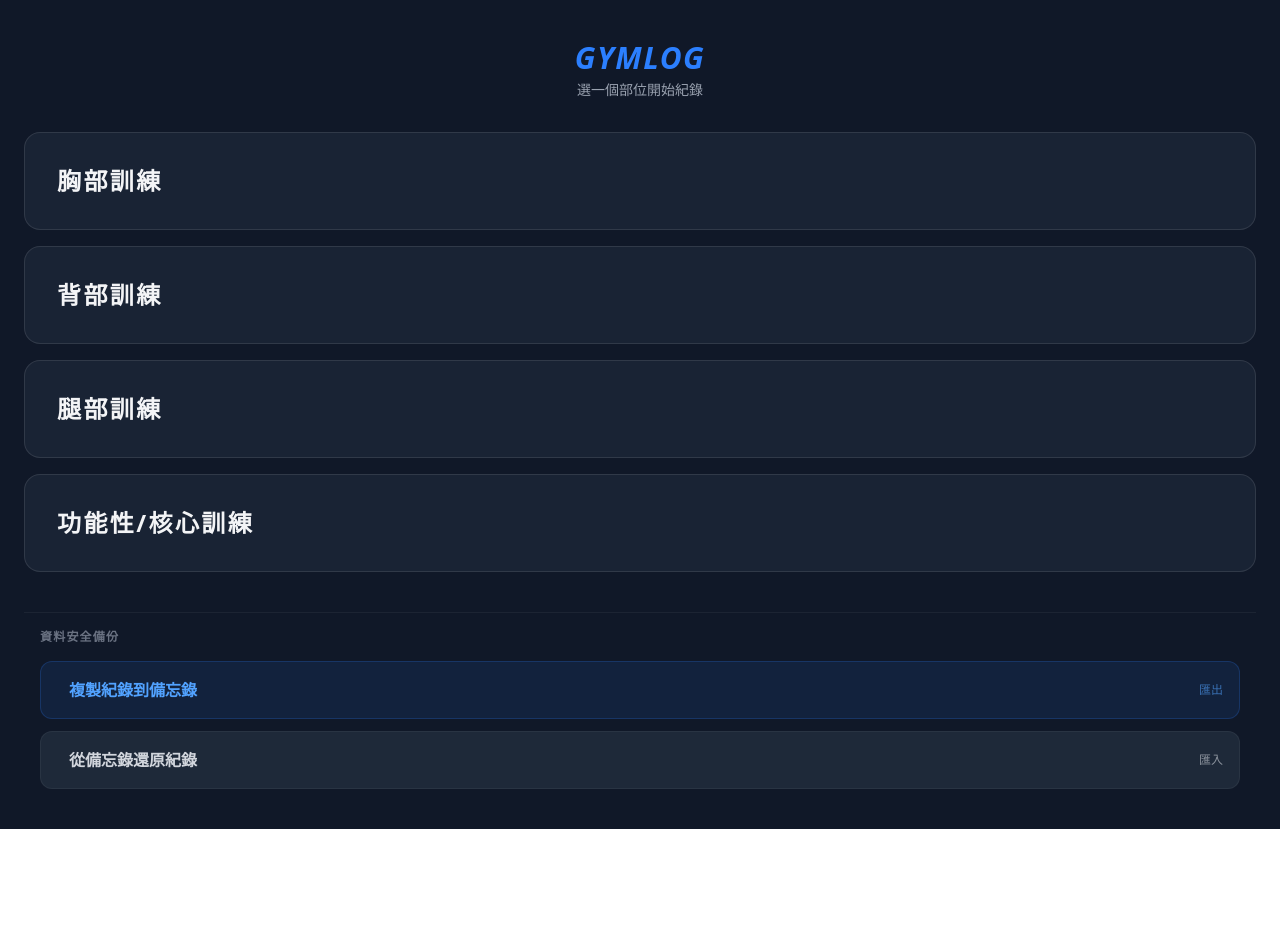
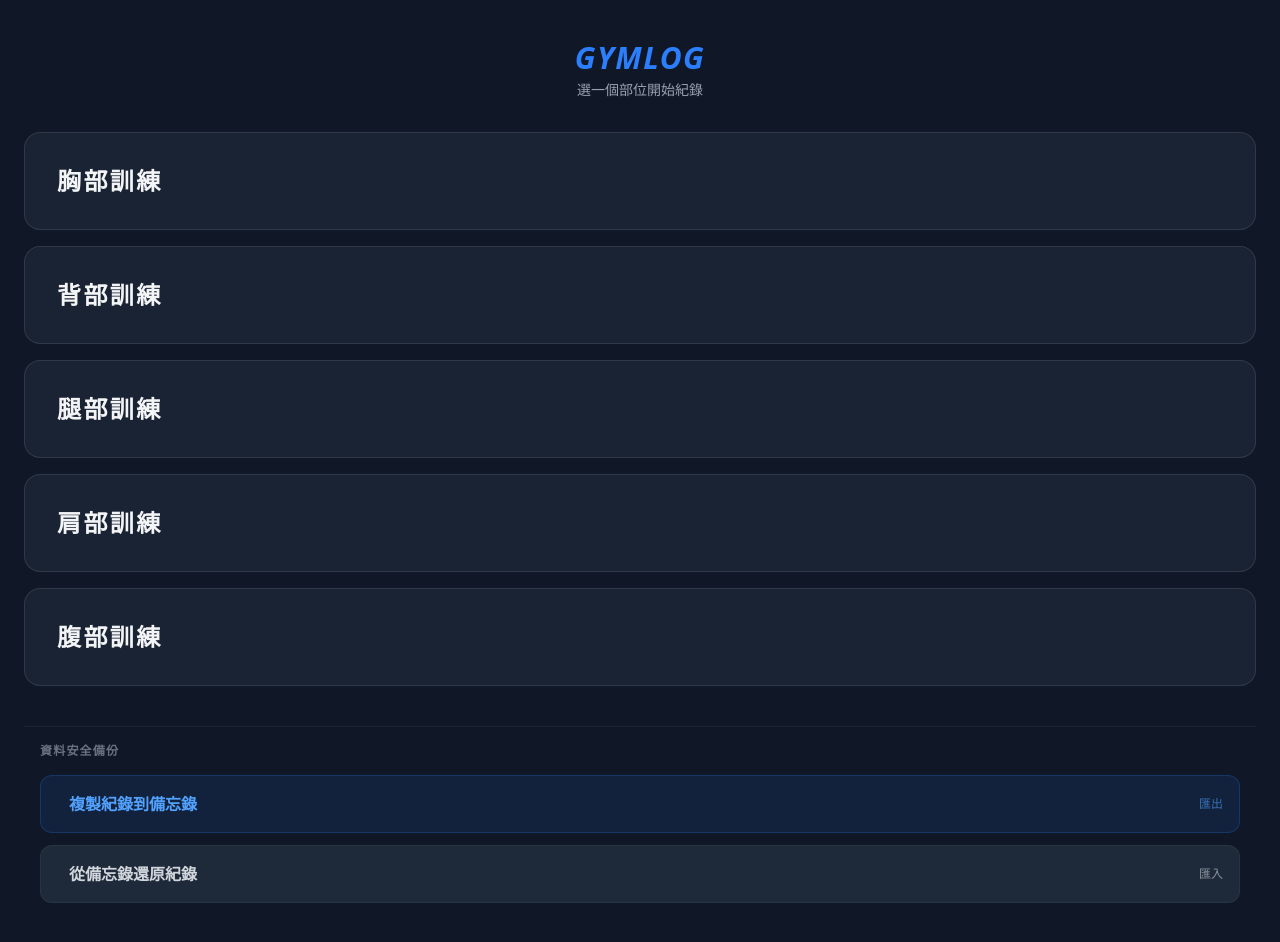
Before and after one commit to JAI-KAI/Vue-GymLog, a Vue app: page / in a window 1280 px wide. Before the commit the page ends 829 px from the top, so only its background shows below. Built offline with nearby package versions, Linux system fonts and the light colour scheme; the HTML template or start-up script is replaced by a standard one; what @iconify/tailwind4 would draw is missing.

Commit message:
分開肩部及腹部

```diff
--- a/src/views/HomeView.vue
+++ b/src/views/HomeView.vue
@@ -15,7 +15,8 @@ const parts = [
   { id: 'chest', label: '胸部訓練', icon: 'icon-[icon-park-outline--chest]' },
   { id: 'back', label: '背部訓練', icon: 'icon-[hugeicons--back-muscle-body]' },
   { id: 'legs', label: '腿部訓練', icon: 'icon-[hugeicons--body-part-leg]' },
-  { id: 'function', label: '功能性/核心訓練', icon: 'icon-[hugeicons--body-part-six-pack]' }
+  { id: 'shoulder', label: '肩部訓練', icon: 'icon-[hugeicons--shoulder]' },
+  { id: 'abdominals', label: '腹部訓練', icon: 'icon-[hugeicons--body-part-six-pack]' }
 ];
 
 </script>
--- a/src/views/LogView.vue
+++ b/src/views/LogView.vue
@@ -85,7 +85,8 @@ const categoryMap: Record<string, string> = {
     chest: '胸部訓練',
     back: '背部訓練',
     legs: '腿部訓練',
-    function: '功能性/核心訓練'
+    shoulder: '肩部訓練',
+    abdominals: '腹部訓練'
 }
 const currentLabel = categoryMap[part] || '未知部位'
 
```
